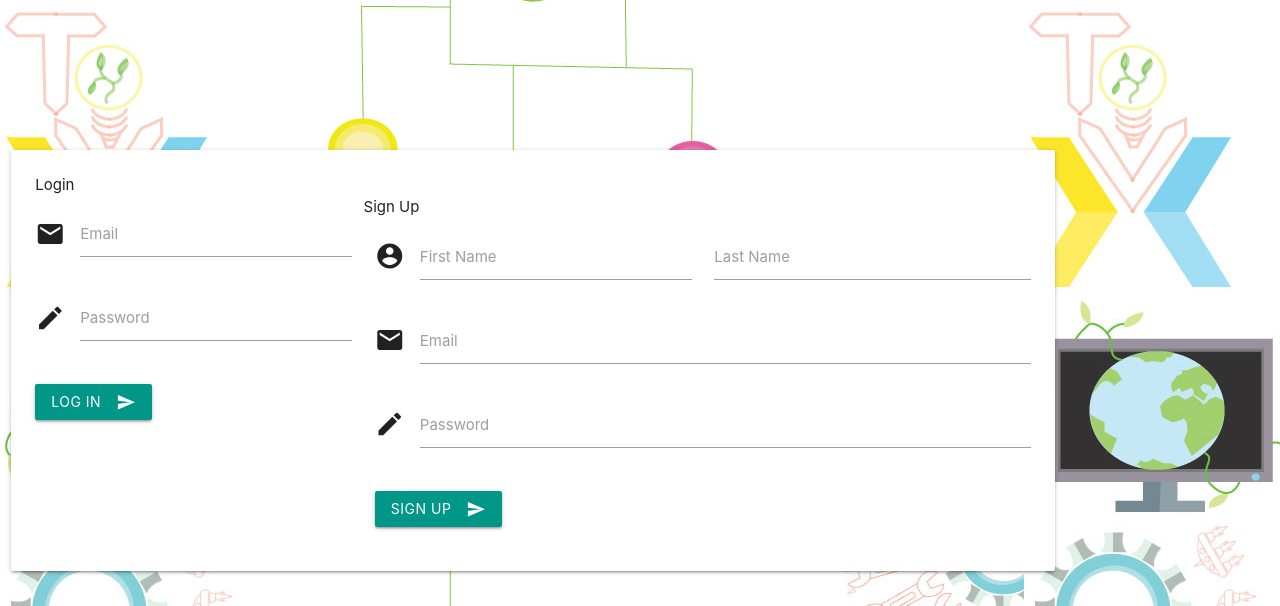
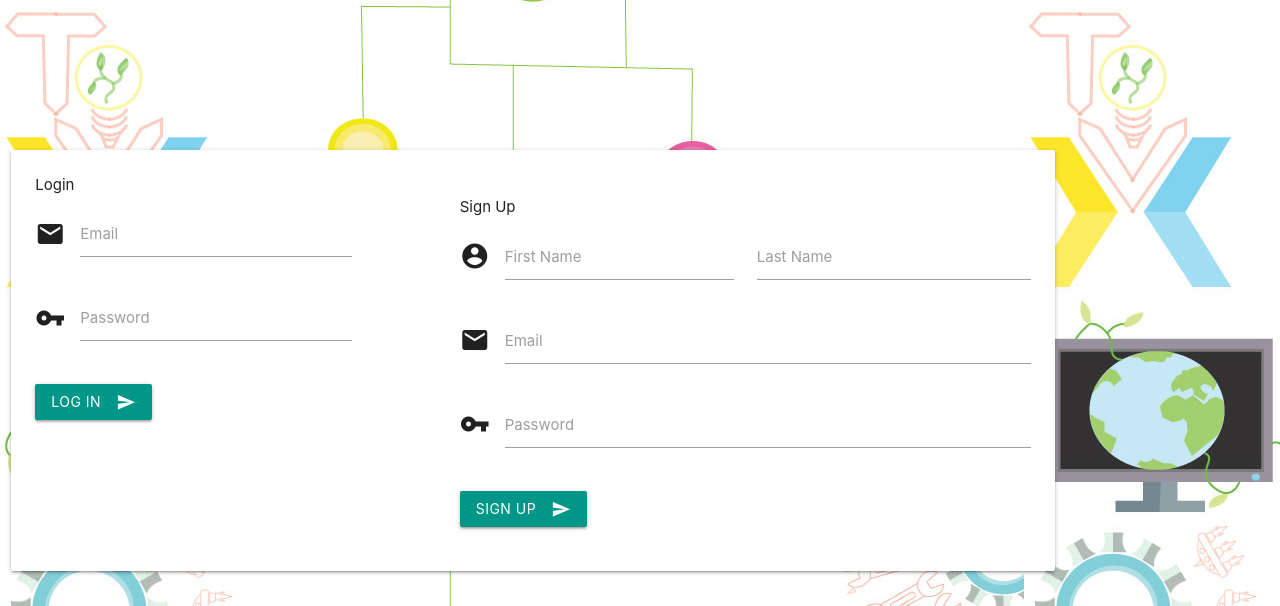
Before and after one commit to rajatgupta310198/Technovate, a Django app: page /join/ in a window 1280 px wide. Shown: the part 242-848 px from the top of the page. Run offline with Django 3.2, Linux system fonts and the light colour scheme; some libraries are stand-ins or nearby versions.

Commit message:
Update join.html

```diff
--- a/templates/join.html
+++ b/templates/join.html
@@ -16,7 +16,7 @@
              <label for="email">Email</label>
            </div>
            <div class="input-field col s12 m12 l12">
-             <i class="material-icons prefix">mode_edit</i>
+             <i class="material-icons prefix">vpn_key</i>
              <input type="password" name="password" autocomplete="off" required="required" id="password"/>
              <label for="password">Password</label>
            </div>
@@ -24,8 +24,9 @@
            <button type="submit" value="Log In" class="btn waves-effect waves-light teal">Log In<i class="material-icons right">send</i></button>
          </form>
        </div>
-       <span class="card-title">Sign Up </span>
-       <div class="col s12 m12 l8">
+       <div class="col l1"> </div>
+       <div class="col s12 m12 l7">
+          <span class="card-title">Sign Up </span>
          <form method="post" action="{% url 'register' %}">
            {% csrf_token %}
            <div class="row">
@@ -44,7 +45,7 @@
                 <label for="email">Email</label>
               </div>
               <div class="input-field col s12 m12 l12">
-                <i class="material-icons prefix">mode_edit</i>
+                <i class="material-icons prefix">vpn_key</i>
                 <input type="password" name="password" autocomplete="off" required="required" id="password"/>
                 <label for="password">Password</label>
               </div>
```
